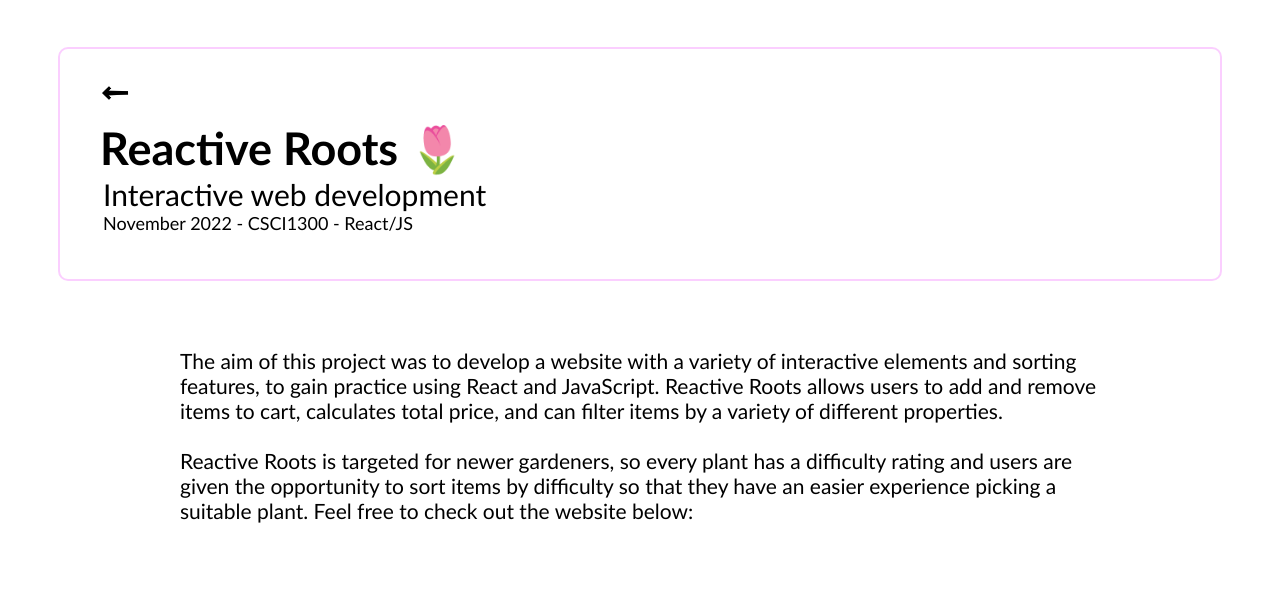
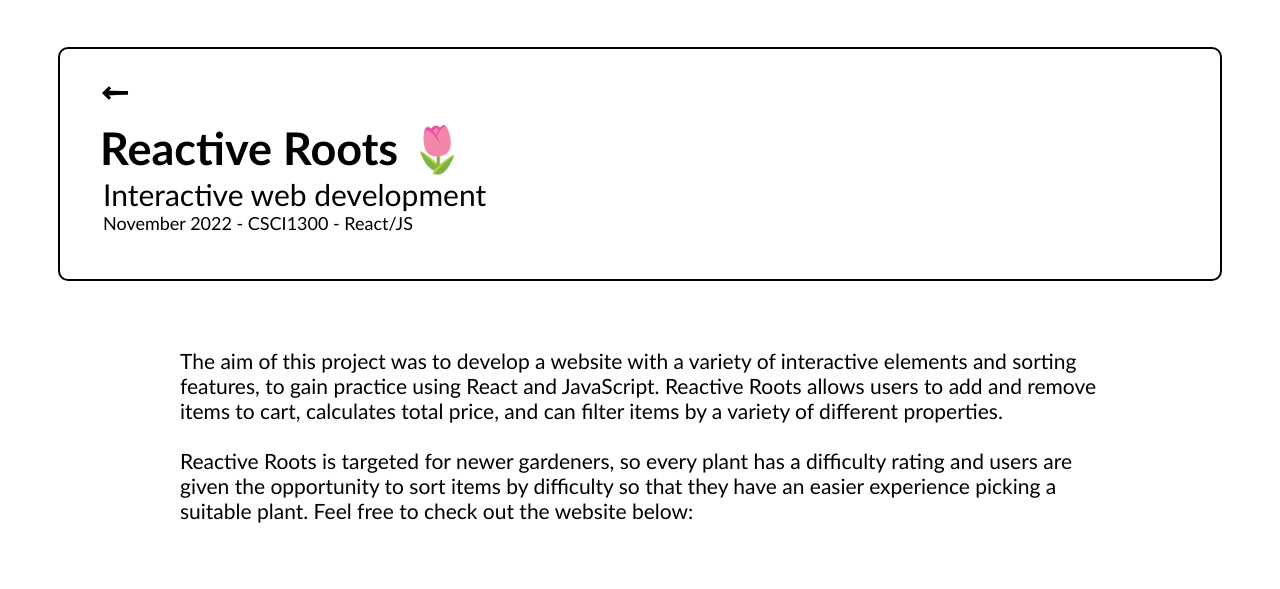
Before and after one commit to miscellaneousmonkey88/DevPage, a plain HTML site: page index.html in a window 1280 px wide. Shown: the top 589 px of the page. Drawn offline with Linux system fonts and the light colour scheme; a web font is replaced by a local one.

Commit message:
Add files via upload

```diff
--- a/styles.css
+++ b/styles.css
@@ -17,7 +17,7 @@ body {
   margin-left: 60px;
   margin-right: 60px;
   margin-top: 30px;
-  outline: 2px solid rgb(251, 207, 255);
+  outline: 2px solid black;
   background-color: white;
   border-radius: 1vh;
 }
```
